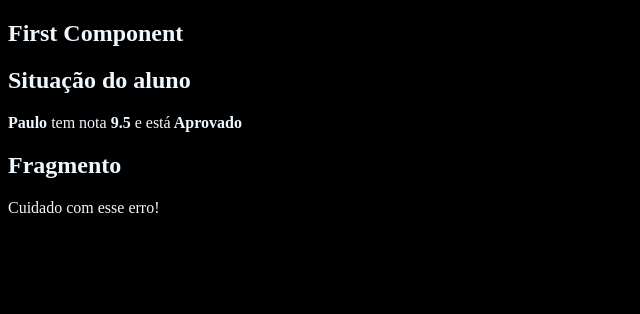
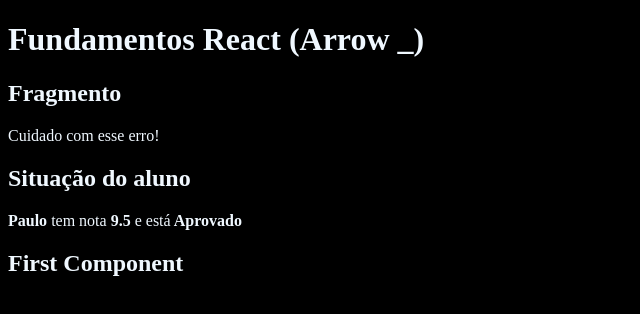
Before and after one commit to EduardoLoppes/Curso-React, a React (Create React App) app in the folder fundamentos-react/: page / in a window 1280 px wide. Shown: the top 314 px of the page, without its empty margins (0-640 px from the left). Built offline with nearby package versions, Linux system fonts and the light colour scheme.

Commit message:
aula 20: Componente App

```diff
--- /dev/null
+++ b/fundamentos-react/src/App.jsx
@@ -0,0 +1,15 @@
+import React from "react";
+import First from './components/basics/First component'
+import ComParametro from './components/basics/ComParametro'
+import Fragmento from './components/basics/Fragmento'
+
+
+export default _ =>
+    <div id="app">
+        <h1>Fundamentos React (Arrow _)</h1>
+        <Fragmento />
+        <ComParametro titulo="Situação do aluno"
+            aluno="Paulo"
+            nota={9.5} />
+        <First />
+    </div>
--- a/fundamentos-react/src/index.js
+++ b/fundamentos-react/src/index.js
@@ -1,19 +1,11 @@
 import './index.css'
 import ReactDOM from 'react-dom'
 import React from 'react'
-import First from './components/basics/First component'
-import ComParametro from './components/basics/ComParametro'
-import Fragmento from  './components/basics/Fragmento'
+import App from './App'
+
 
 
 ReactDOM.render(
-    <div id="app">
-        <First></First>
-        <ComParametro titulo="Situação do aluno"
-            aluno="Paulo"
-            nota= {9.5} />
-            <Fragmento/>
-
-    </div>,
+    <App />,
     document.getElementById('root')
 )
```
